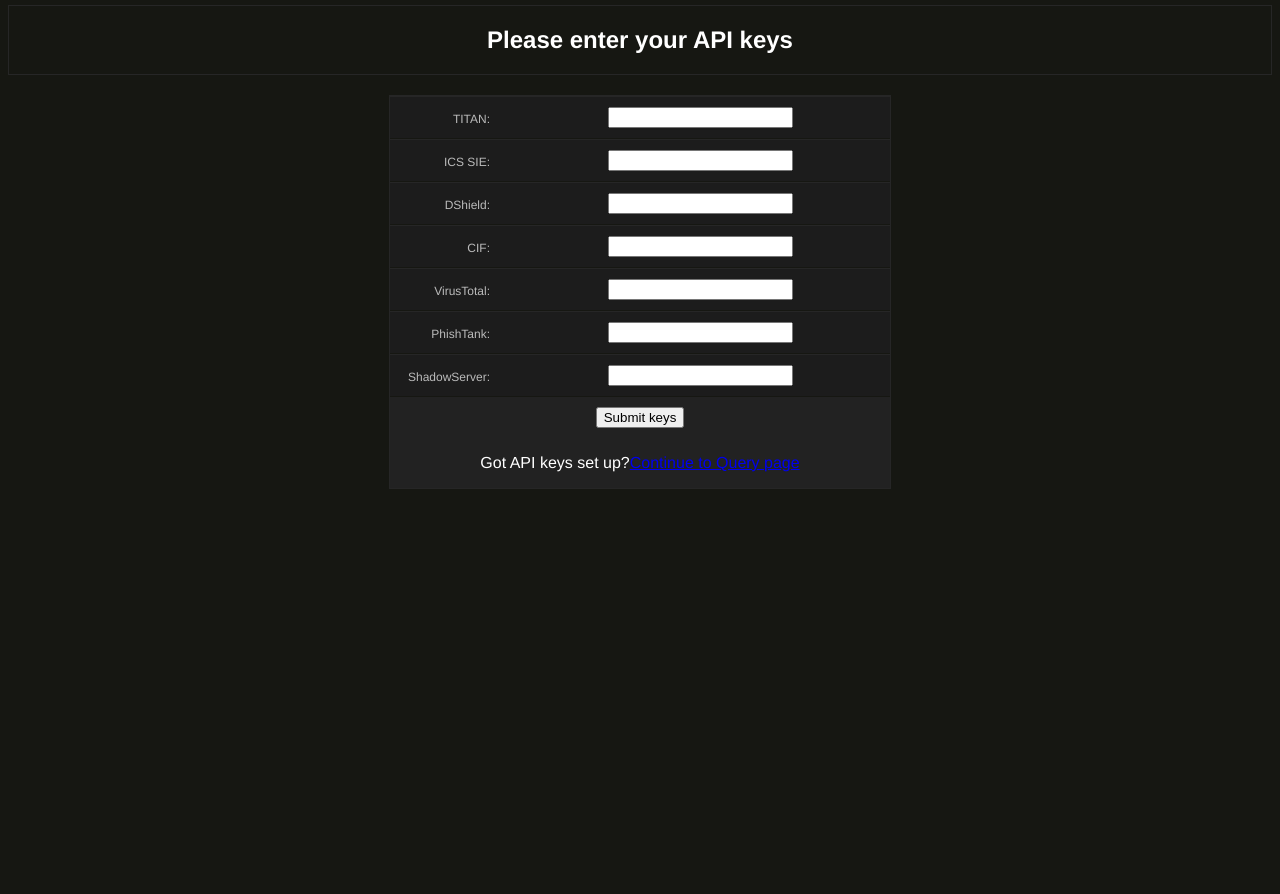
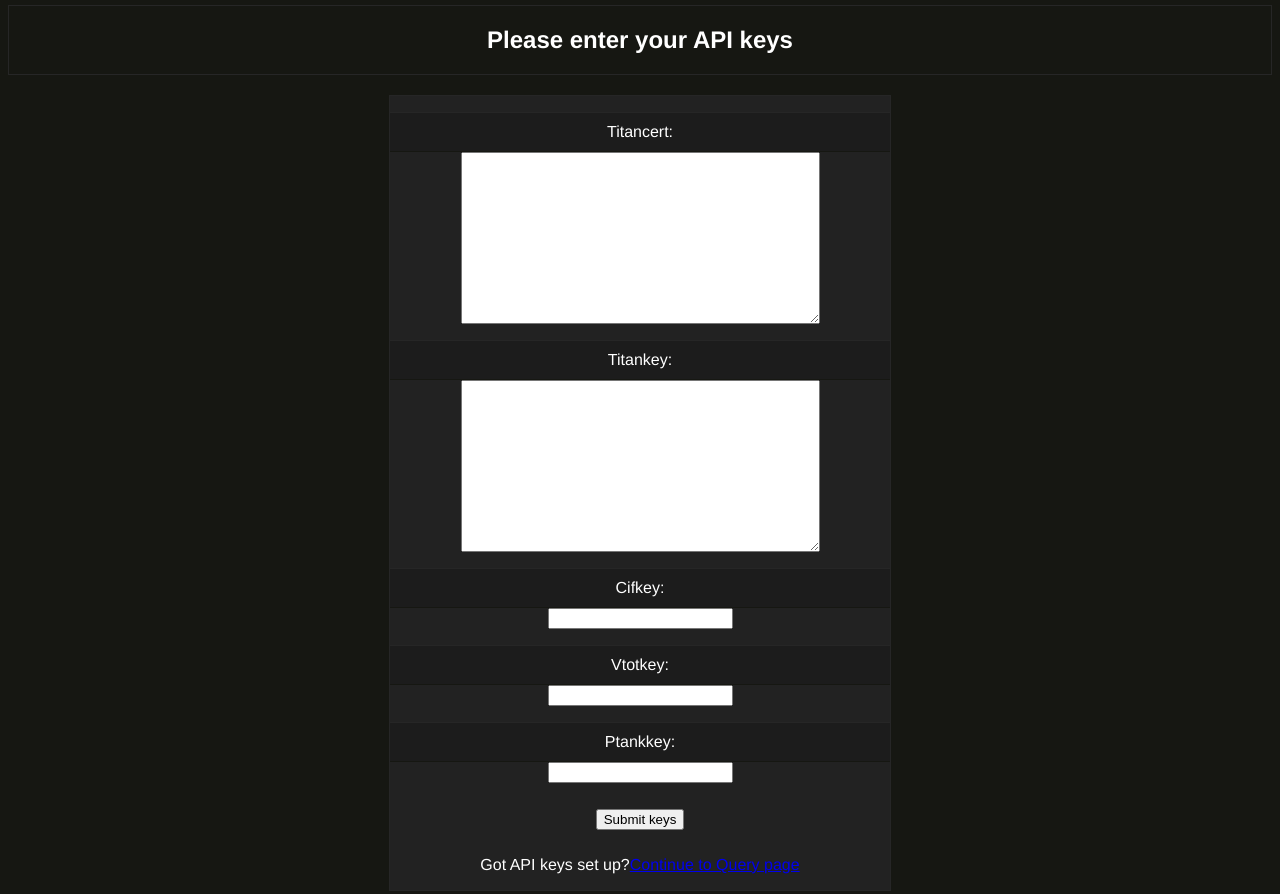
Before and after one commit to slupers/ThreatIntel, a Django app: page / in a window 1280 px wide. Shown: the part 100-994 px from the top of the page. Before the commit the page ends 589 px from the top, so only its background shows below. Run offline with Django 3.2, Linux system fonts and the light colour scheme; the visitor is signed in with stand-in values (Sample User, id 1); data that the repository does not hold is empty; parts of the project's set-up code (start-up, migrations or seed data) failed here and were passed over.

Commit message:
Simplified API key view/template using ModelForm; restructured apikey model; converted tabs to spaces

```diff
--- a/ThreatIntel/manage/models.py
+++ b/ThreatIntel/manage/models.py
@@ -1,35 +1,32 @@
 from django.forms import ModelForm
 from django.db import models
+from django.contrib.auth.models import User
 
 class apikeys(models.Model):
-	user = models.CharField(max_length=255, primary_key=True)
-	titankey = models.CharField(max_length=512)
-	icskey = models.CharField(max_length=512)
-	dshieldkey = models.CharField(max_length=512)
-	cifkey = models.CharField(max_length=512)
-	vtotkey = models.CharField(max_length=512)
-	ptankkey = models.CharField(max_length=512)
-	sserverkey = models.CharField(max_length=512)
+    user = models.OneToOneField(User, primary_key=True)
+    titancert = models.TextField(blank=True)
+    titankey = models.TextField(blank=True)
+    cifkey = models.CharField(max_length=36, blank=True)
+    vtotkey = models.CharField(max_length=64, blank=True)
+    ptankkey = models.CharField(max_length=512, blank=True) # FIXME
 
 class KeysForm(ModelForm):
-	class Meta:
-		model = apikeys
-		fields = ('titankey', 'icskey', 'dshieldkey', 'cifkey', 'vtotkey', 'ptankkey', 'sserverkey' )
-	def __init__(self, *args, **kwargs):
-		super(KeysForm, self).__init__(*args, **kwargs)
-		self.fields['titankey'].required = False
-		self.fields['icskey'].required = False
-		self.fields['dshieldkey'].required = False
-		self.fields['cifkey'].required = False
-		self.fields['vtotkey'].required = False
-		self.fields['ptankkey'].required = False
-		self.fields['sserverkey'].required = False
+    class Meta:
+        model = apikeys
+        fields = ('titancert', 'titankey', 'cifkey', 'vtotkey', 'ptankkey')
+    def __init__(self, *args, **kwargs):
+        super(KeysForm, self).__init__(*args, **kwargs)
+        self.fields['titancert'].required = False
+        self.fields['titankey'].required = False
+        self.fields['cifkey'].required = False
+        self.fields['vtotkey'].required = False
+        self.fields['ptankkey'].required = False
 
 class qry(models.Model):
-	query = models.CharField(max_length=512)
-	#query_type = models.CharField(max_length=255, choices=[('ipv4','IPv4'),('ipv6','IPv6'),('fqdn','FQDN'),('url','URL'),('hash','Malware hash')])
+    query = models.CharField(max_length=512)
+    #query_type = models.CharField(max_length=255, choices=[('ipv4','IPv4'),('ipv6','IPv6'),('fqdn','FQDN'),('url','URL'),('hash','Malware hash')])
 
 class QueryForm(ModelForm):
-	class Meta:
-		model = qry
-		fields = ('query',)#, 'query_type')
+    class Meta:
+        model = qry
+        fields = ('query',)#, 'query_type')
--- a/ThreatIntel/manage/views.py
+++ b/ThreatIntel/manage/views.py
@@ -34,7 +34,7 @@ def handle_query(user, query):
     api_info = []
 
     # get api keys of the user
-    account = apikeys.objects.get(user=user)
+    account = apikeys.objects.get(user__username=user)
 
     # intialize providers
     dshield = DShieldDataProvider()
@@ -64,31 +64,19 @@ def handle_query(user, query):
 @login_required(redirect_field_name='/login')
 def get_keys(request):
     '''Processes and displays keys API keys entered by user'''
-    user = request.user.username
+    user = request.user
     state = 'Please enter your API keys'
     # if user submitted the form
+    try:
+        inst = apikeys.objects.get(user=user)
+    except apikeys.DoesNotExist:
+        inst = None
+    print(inst)
     if request.method == 'POST':
-        # put user-entered information in form
-        form = KeysForm(request.POST)
-
-        # if form is ok, save the file and return user to this page
+        form = KeysForm(request.POST, instance=inst)
         if form.is_valid():
-            keys = apikeys(user=user)
-            keys.titankey = request.POST.get('titankey')
-            keys.icskey = request.POST.get('icskey')
-            keys.dshieldkey = request.POST.get('dshieldkey')
-            keys.cifkey = request.POST.get('cifkey')
-            keys.vtotkey = request.POST.get('vtotkey')
-            keys.ptankkey = request.POST.get('ptankkey')
-            keys.sserverkey = request.POST.get('sserverkey')
-            keys.save()
+            form.save()
             state = 'Your keys have been saved!'
-
-    form = KeysForm()
-    try:
-        account = apikeys.objects.get(user=user)
-        # load the page with the form and any data already supplied by user
-        return render_to_response('apikeys.html', {'form': form, 'state': state, 'titankey': account.titankey, 'icskey': account.icskey, 'dshieldkey': account.dshieldkey, 'cifkey': account.cifkey, 'vtotkey': account.vtotkey, 'ptankkey': account.ptankkey, 'sserverkey': account.sserverkey}, RequestContext(request))
-    except apikeys.DoesNotExist:
-        # load the page with the empty form
-        return render_to_response('apikeys.html', {'form': form, 'state': state}, RequestContext(request))
+    else:
+        form = KeysForm(instance=inst)
+    return render_to_response('apikeys.html', {'form': form, 'state': state}, RequestContext(request))
--- a/ThreatIntel/templates/apikeys.html
+++ b/ThreatIntel/templates/apikeys.html
@@ -16,41 +16,7 @@
 	<form action="/manage" method="post">
 	<div class="box">
 		{% csrf_token %}
-		<label>
-			<span>TITAN:</span>
-			<input type="text" name="titankey" value="{{ titankey }}" /><br />
-		</label>
-
-		<label>
-			<span>ICS SIE:</span>
-			<input type="text" name="icskey" value="{{ icskey }}" /><br />
-		</label>
-
-		<label>
-			<span>DShield:</span>
-			<input type="text" name="dshieldkey" value="{{ dshieldkey }}" /><br />
-		</label>
-
-		<label>
-			<span>CIF:</span>
-			<input type="text" name="cifkey" value="{{ cifkey }}" /><br />
-		</label>
-
-		<label>
-			<span>VirusTotal:</span>
-			<input type="text" name="vtotkey" value="{{ vtotkey }}" /><br />
-		</label>
-
-		<label>
-			<span>PhishTank:</span>
-			<input type="text" name="ptankkey" value="{{ ptankkey }}" /><br />
-		</label>
-
-		<label>
-			<span>ShadowServer:</span>
-			<input type="text" name="sserverkey" value="{{ sserverkey }}" /><br />
-		</label>
-
+		{{ form.as_p }}
 		<div class="button">
 			<input type="submit" value="Submit keys" />
 		</div>
```
